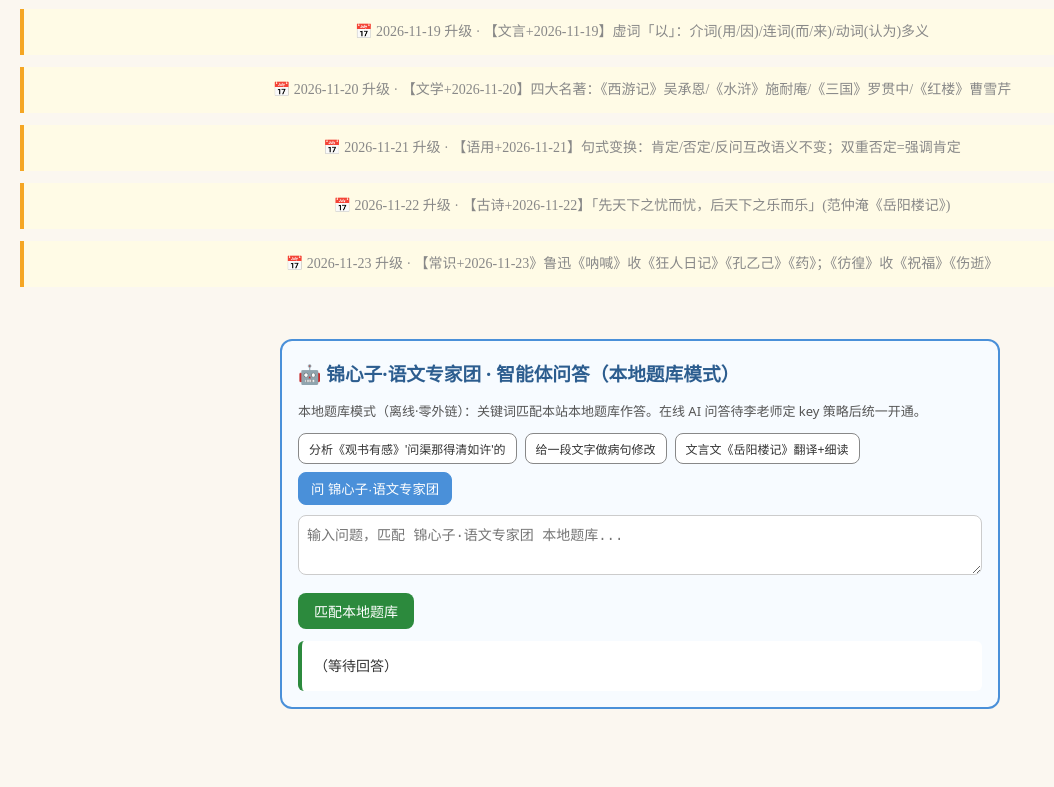
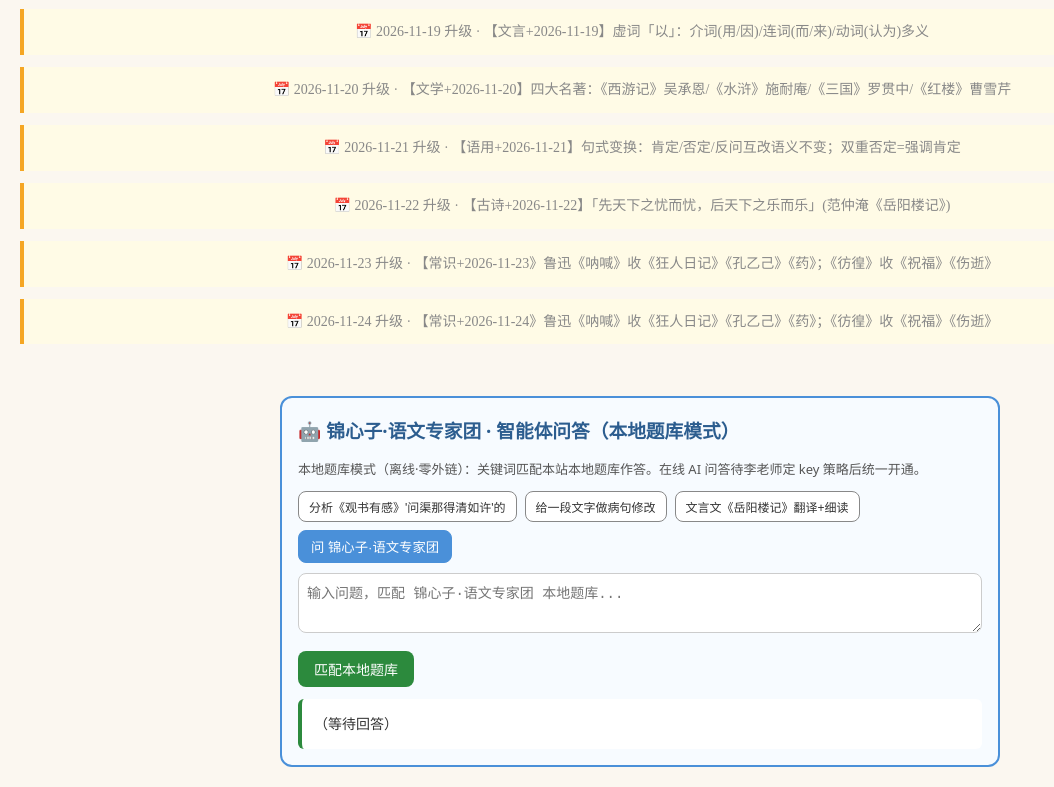
Before and after one commit to dapengzhanchi141345/li-yanming-chinese, a plain HTML site: page index.html in a window 1280 px wide. Shown: the part 2677-3464 px from the top of the page, without its empty margins (0-1054 px from the left). Before the commit the page ends 3406 px from the top, so only its background shows below. Drawn offline with Linux system fonts and the light colour scheme.

Commit message:
chinese 12独立站升级 2026-11-24

```diff
--- a/index.html
+++ b/index.html
@@ -160,6 +160,8 @@ footer{text-align:center;padding:20px;color:#888;font-size:13px;margin-top:30px;
 <div style="background:#fffbe6;border-left:4px solid #f5a623;padding:10px;margin:12px 0;font-size:14px">📅 2026-11-22 升级 · 【古诗+2026-11-22】「先天下之忧而忧，后天下之乐而乐」(范仲淹《岳阳楼记》)</div>
 
 <div style="background:#fffbe6;border-left:4px solid #f5a623;padding:10px;margin:12px 0;font-size:14px">📅 2026-11-23 升级 · 【常识+2026-11-23》鲁迅《呐喊》收《狂人日记》《孔乙己》《药》；《彷徨》收《祝福》《伤逝》</div>
+
+<div style="background:#fffbe6;border-left:4px solid #f5a623;padding:10px;margin:12px 0;font-size:14px">📅 2026-11-24 升级 · 【常识+2026-11-24》鲁迅《呐喊》收《狂人日记》《孔乙己》《药》；《彷徨》收《祝福》《伤逝》</div>
 </footer>
 
 <script>
```
